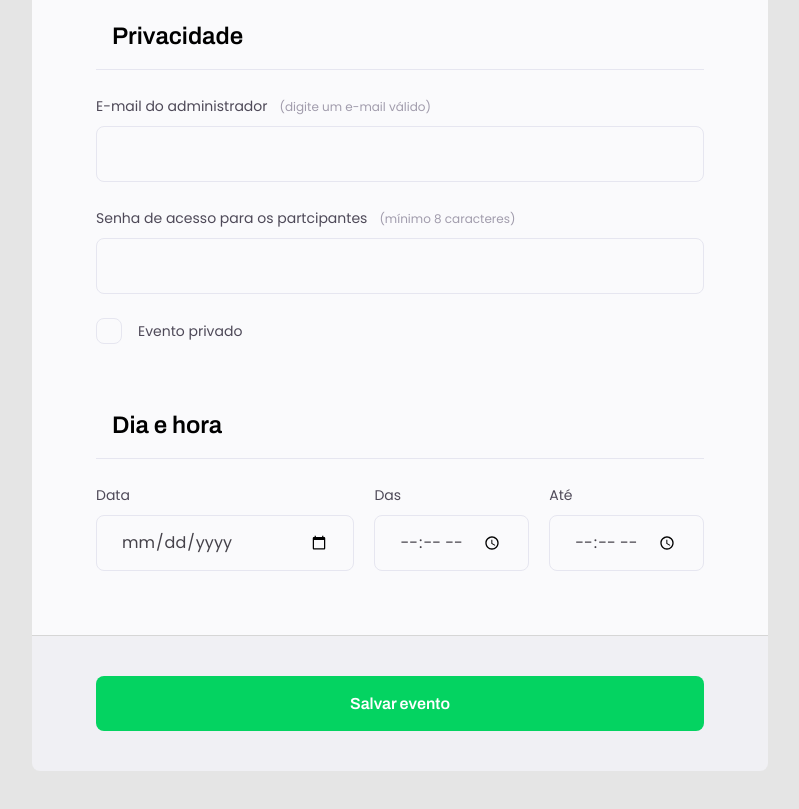
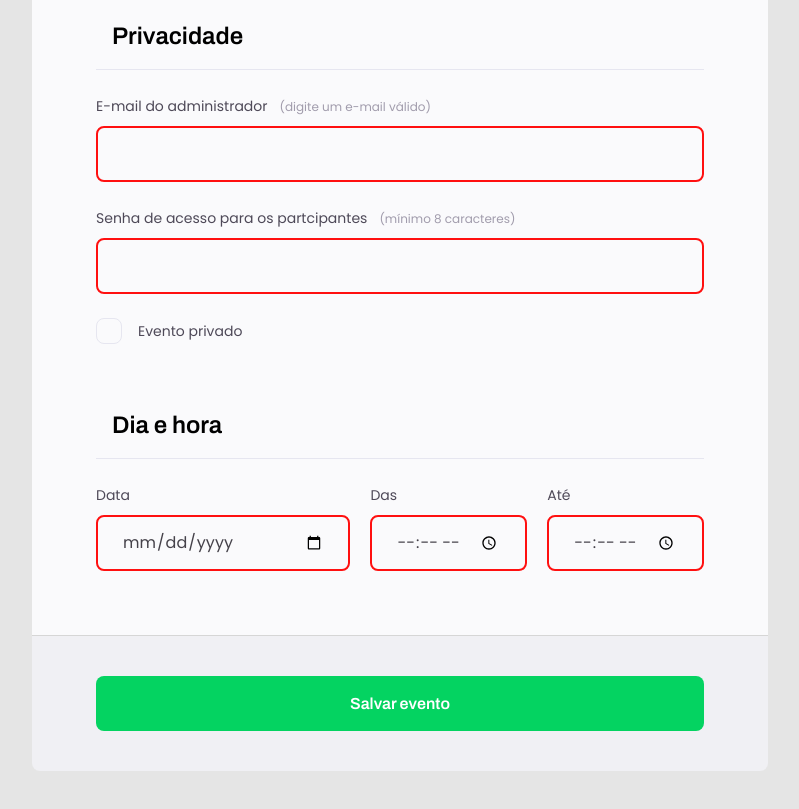
Before and after one commit to theusfelipe/Projeto-04-Forms, a plain HTML site: page index.html in a window 1280 px wide. Shown: the part 1115-1924 px from the top of the page, without its empty margins (240-1039 px from the left). Drawn offline with Linux system fonts and the light colour scheme.

Commit message:
add required and min-length

```diff
--- a/index.html
+++ b/index.html
@@ -33,7 +33,8 @@
                         <input
                         type="text"
                         id="event-title"
-                        required/>
+                        required
+                        minlength="8"/>
                     </div>
 
                     <div class="input-wrapper">
@@ -74,13 +75,21 @@
 
                     <div class="input-wrapper">
                         <label for="event-email">E-mail do administrador<span>(digite um e-mail válido)</span></label>
-                        <input type="email" id="event-email" />
+                        <input
+                        type="email"
+                        id="event-email"
+                        required
+                        />
                     </div>
 
 
                     <div class="input-wrapper">
                         <label for="event-password">Senha de acesso para os partcipantes<span>(mínimo 8 caracteres)</span></label>
-                        <input type="password" id="event-password" />
+                        <input
+                        type="password"
+                        id="event-password"
+                        required
+                        minlength="8"/>
                     </div>
 
                     <div class="checkbox-wrapper">
@@ -99,19 +108,28 @@
                     <div class="col-3">
                         <div class="input-wrapper">
                             <label for="event-date">Data</label>
-                            <input type="date" id="event-date" />
+                            <input
+                            type="date"
+                            id="event-date"
+                            required/>
                         </div>
 
 
                         <div class="input-wrapper">
                             <label for="event-begin">Das</label>
-                            <input type="time" id="event-begin" />
+                            <input
+                            type="time"
+                            id="event-begin"
+                            required/>
                         </div>
 
 
                         <div class="input-wrapper">
                             <label for="event-end">Até</label>
-                            <input type="time" id="event-end" />
+                            <input
+                            type="time"
+                            id="event-end"
+                            required/>
                         </div>
                     </div>
 
```
